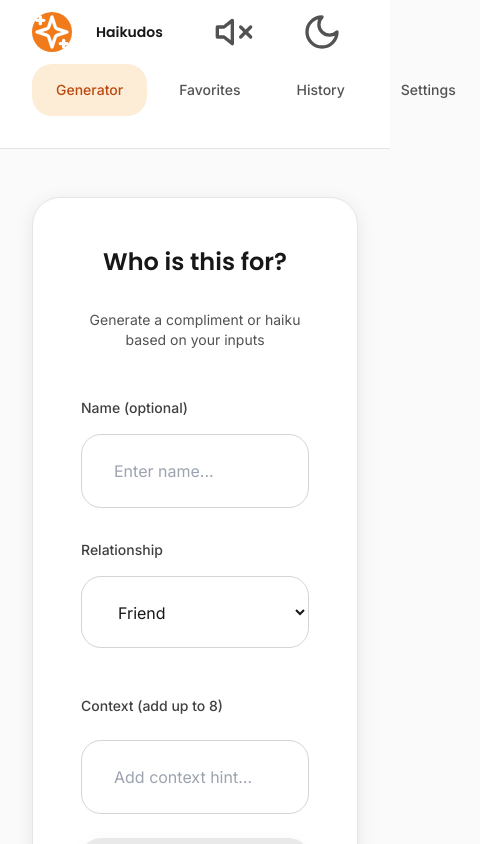
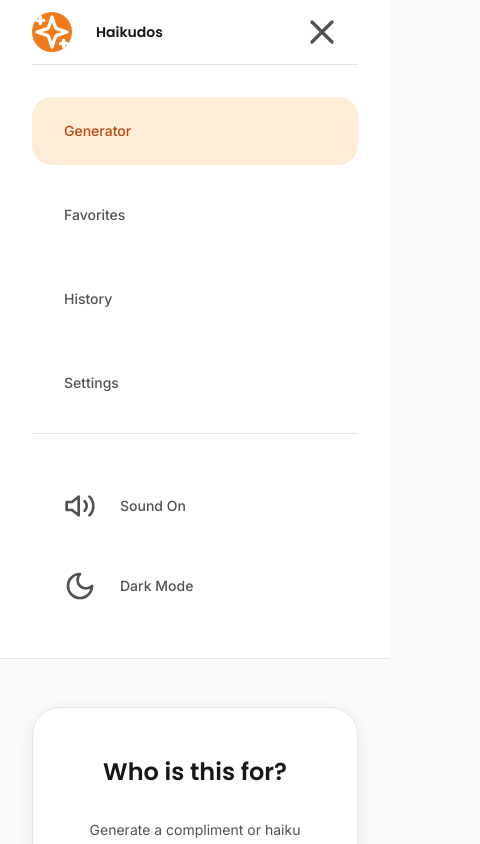
Before and after one commit to rahulrc/ai-compliment-haiku, a React (Vite) app: page / in a window 390 px wide. Both pictures are taken after a click on the button "Toggle menu". Shown: the top 844 px of the page, 480 px wide, since content can reach past the window. Built offline with nearby package versions, Linux system fonts and the light colour scheme.

Commit message:
Add hamburger menu and update tagline: Cleaner mobile interface with organized navigation and Poetry and Praise, On Demand tagline

```diff
--- a/src/components/Header.tsx
+++ b/src/components/Header.tsx
@@ -1,6 +1,7 @@
 import { NavLink } from 'react-router-dom'
-import { Volume2, VolumeX, Sun, Moon, Sparkles } from 'lucide-react'
+import { Volume2, VolumeX, Sun, Moon, Sparkles, Menu, X } from 'lucide-react'
 import { usePreferences } from '../contexts/PreferencesContext'
+import { useState } from 'react'
 
 interface HeaderProps {
   theme: 'light' | 'dark'
@@ -9,6 +10,7 @@ interface HeaderProps {
 
 export default function Header({ theme, onThemeToggle }: HeaderProps) {
   const { preferences, toggleSound } = usePreferences()
+  const [isMenuOpen, setIsMenuOpen] = useState(false)
 
   const navItems = [
     { path: '/', label: 'Generator' },
@@ -16,6 +18,10 @@ export default function Header({ theme, onThemeToggle }: HeaderProps) {
     { path: '/history', label: 'History' },
     { path: '/settings', label: 'Settings' },
   ]
+
+  const toggleMenu = () => {
+    setIsMenuOpen(!isMenuOpen)
+  }
 
   return (
     <header className="bg-white dark:bg-surface-800 border-b border-surface-200 dark:border-surface-700 sticky top-0 z-50">
@@ -31,7 +37,7 @@ export default function Header({ theme, onThemeToggle }: HeaderProps) {
                 Haikudos
               </h1>
               <p className="text-xs text-surface-500 dark:text-surface-400">
-                AI-powered kindness & poetry
+                Poetry and Praise, On Demand
               </p>
             </div>
             <div className="sm:hidden">
@@ -41,7 +47,7 @@ export default function Header({ theme, onThemeToggle }: HeaderProps) {
             </div>
           </div>
 
-          {/* Navigation - Hidden on mobile */}
+          {/* Desktop Navigation */}
           <nav className="hidden md:flex items-center space-x-1">
             {navItems.map((item) => (
               <NavLink
@@ -60,45 +66,27 @@ export default function Header({ theme, onThemeToggle }: HeaderProps) {
             ))}
           </nav>
 
-          {/* Global Controls */}
-          <div className="flex items-center space-x-2">
-            {/* Sound Toggle */}
+          {/* Mobile Menu Button */}
           <button
-              onClick={toggleSound}
-              className="p-2 rounded-lg text-surface-600 dark:text-surface-400 hover:text-surface-900 dark:hover:text-surface-100 hover:bg-surface-100 dark:hover:bg-surface-700 transition-colors duration-200"
-              aria-label={preferences.soundOn ? 'Mute sounds' : 'Unmute sounds'}
+            onClick={toggleMenu}
+            className="md:hidden p-2 rounded-lg text-surface-600 dark:text-surface-400 hover:text-surface-900 dark:hover:text-surface-100 hover:bg-surface-100 dark:hover:bg-surface-700 transition-colors duration-200"
+            aria-label="Toggle menu"
           >
-              {preferences.soundOn ? (
-                <Volume2 className="w-5 h-5" />
-              ) : (
-                <VolumeX className="w-5 h-5" />
-              )}
-            </button>
-
-            {/* Theme Toggle */}
-            <button
-              onClick={onThemeToggle}
-              className="p-2 rounded-lg text-surface-600 dark:text-surface-400 hover:text-surface-900 dark:hover:text-surface-100 hover:bg-surface-100 dark:hover:bg-surface-700 transition-colors duration-200"
-              aria-label={`Switch to ${theme === 'light' ? 'dark' : 'light'} theme`}
-            >
-              {theme === 'light' ? (
-                <Moon className="w-5 h-5" />
-              ) : (
-                <Sun className="w-5 h-5" />
-              )}
+            {isMenuOpen ? <X className="w-5 h-5" /> : <Menu className="w-5 h-5" />}
           </button>
         </div>
-        </div>
 
-        {/* Mobile Navigation */}
-        <div className="md:hidden pb-4">
-          <nav className="flex space-x-1">
+        {/* Mobile Navigation Menu */}
+        {isMenuOpen && (
+          <div className="md:hidden pb-4 border-t border-surface-200 dark:border-surface-700">
+            <nav className="flex flex-col space-y-2 pt-4">
               {navItems.map((item) => (
                 <NavLink
                   key={item.path}
                   to={item.path}
+                  onClick={() => setIsMenuOpen(false)}
                   className={({ isActive }) =>
-                  `flex-1 text-center px-3 py-2 rounded-lg text-sm font-medium transition-colors duration-200 ${
+                    `px-4 py-3 rounded-lg text-sm font-medium transition-colors duration-200 ${
                       isActive
                         ? 'bg-primary-100 dark:bg-primary-900 text-primary-700 dark:text-primary-300'
                         : 'text-surface-600 dark:text-surface-400 hover:text-surface-900 dark:hover:text-surface-100 hover:bg-surface-100 dark:hover:bg-surface-700'
@@ -108,8 +96,40 @@ export default function Header({ theme, onThemeToggle }: HeaderProps) {
                   {item.label}
                 </NavLink>
               ))}
+
+              {/* Sound and Theme Controls in Mobile Menu */}
+              <div className="border-t border-surface-200 dark:border-surface-700 pt-4 mt-2">
+                <button
+                  onClick={toggleSound}
+                  className="w-full text-left px-4 py-3 rounded-lg text-sm font-medium transition-colors duration-200 text-surface-600 dark:text-surface-400 hover:text-surface-900 dark:hover:text-surface-100 hover:bg-surface-100 dark:hover:bg-surface-700"
+                >
+                  <div className="flex items-center space-x-3">
+                    {preferences.soundOn ? (
+                      <Volume2 className="w-4 h-4" />
+                    ) : (
+                      <VolumeX className="w-4 h-4" />
+                    )}
+                    <span>{preferences.soundOn ? 'Sound On' : 'Sound Off'}</span>
+                  </div>
+                </button>
+
+                <button
+                  onClick={onThemeToggle}
+                  className="w-full text-left px-4 py-3 rounded-lg text-sm font-medium transition-colors duration-200 text-surface-600 dark:text-surface-400 hover:text-surface-900 dark:hover:text-surface-100 hover:bg-surface-100 dark:hover:bg-surface-700"
+                >
+                  <div className="flex items-center space-x-3">
+                    {theme === 'light' ? (
+                      <Moon className="w-4 h-4" />
+                    ) : (
+                      <Sun className="w-4 h-4" />
+                    )}
+                    <span>{theme === 'light' ? 'Dark Mode' : 'Light Mode'}</span>
+                  </div>
+                </button>
+              </div>
             </nav>
           </div>
+        )}
       </div>
     </header>
   )
```
Lines whose indentation alone changed are shown as unchanged.
